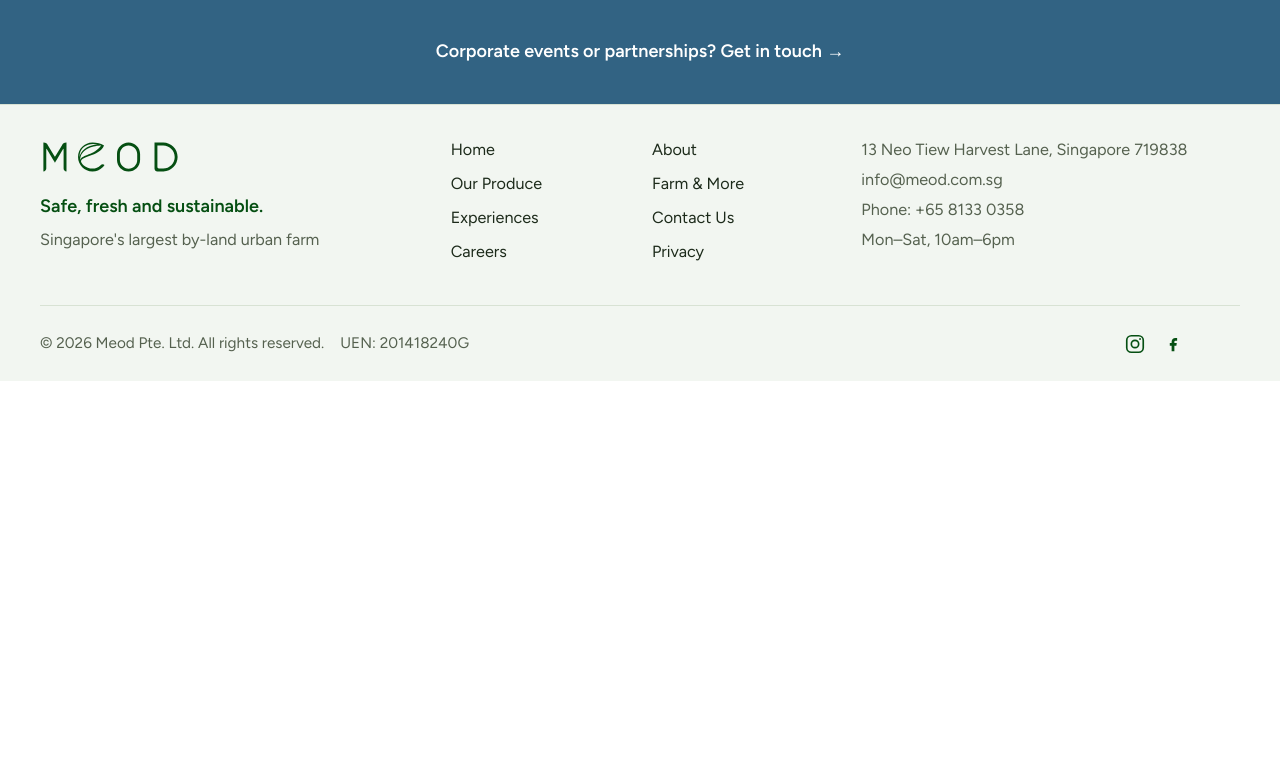
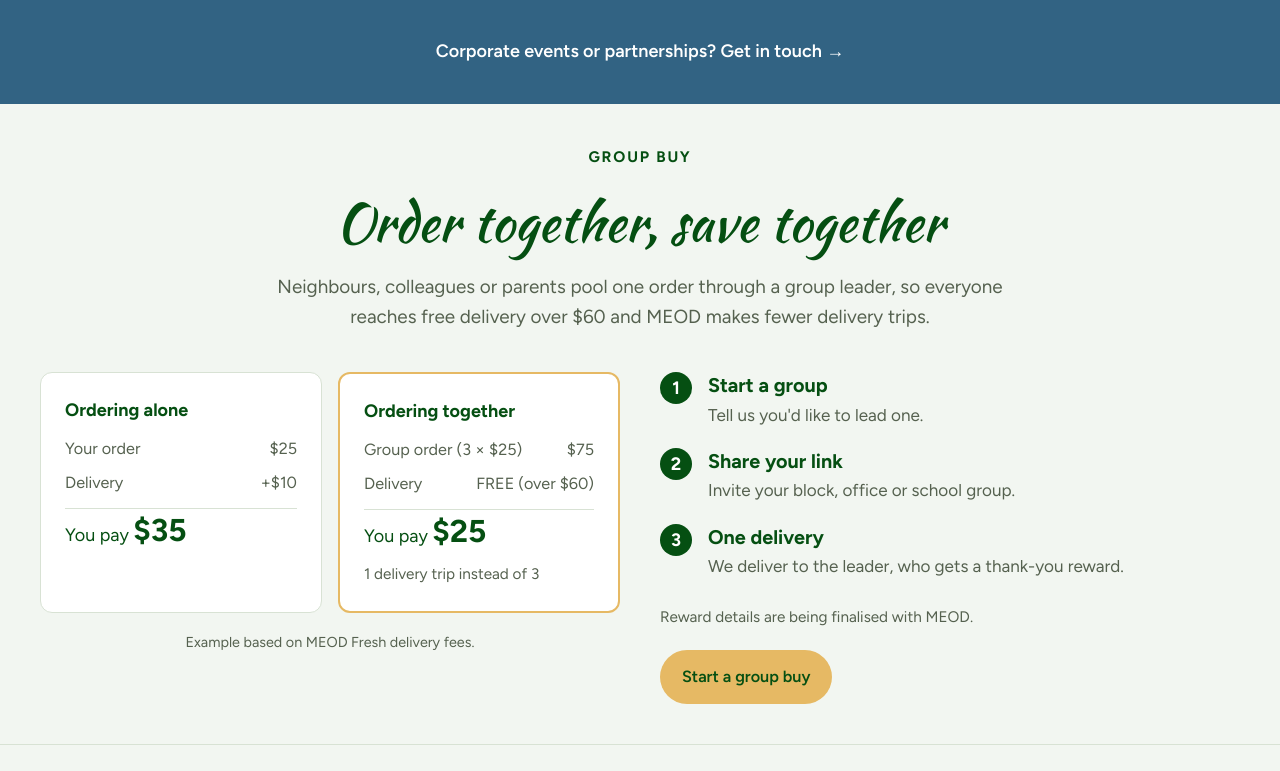
Before and after one commit to Tyllage/Tyllage-MEOD, a React (Vite) app in the folder client/: page / in a window 1280 px wide. Shown: the part 3669-4440 px from the top of the page. Before the commit the page ends 4050 px from the top, so only its background shows below. Built offline with nearby package versions, Linux system fonts and the light colour scheme.

Commit message:
Add Group buy section with alone vs together comparison

```diff
--- /dev/null
+++ b/client/src/components/home/GroupBuy.css
@@ -0,0 +1,166 @@
+.groupbuy {
+  background: var(--color-bg-alt);
+  padding-block: var(--section-padding);
+}
+
+.groupbuy-grid {
+  margin-top: var(--space-8);
+  display: grid;
+  grid-template-columns: 1fr 1fr;
+  gap: var(--space-8);
+  align-items: start;
+}
+
+/* Comparison */
+
+.groupbuy-compare {
+  display: grid;
+  grid-template-columns: 1fr 1fr;
+  gap: var(--space-4);
+}
+
+.groupbuy-compare-box {
+  display: flex;
+  flex-direction: column;
+  gap: var(--space-3);
+}
+
+.groupbuy-compare-box--highlight {
+  border-width: 2px;
+  border-color: var(--color-dandelion);
+}
+
+.groupbuy-compare-title {
+  margin: 0;
+  color: var(--color-forest);
+  font-size: 1rem;
+}
+
+.groupbuy-compare-lines {
+  margin: 0;
+  padding: 0;
+  list-style: none;
+  display: flex;
+  flex-direction: column;
+  gap: var(--space-2);
+}
+
+.groupbuy-compare-lines li {
+  display: flex;
+  justify-content: space-between;
+  gap: var(--space-2);
+  color: var(--color-text-muted);
+  font-size: 0.9rem;
+}
+
+.groupbuy-compare-total {
+  margin: 0;
+  padding-top: var(--space-2);
+  border-top: 1px solid var(--color-border);
+  color: var(--color-forest);
+  font-size: 1rem;
+}
+
+.groupbuy-compare-total strong {
+  font-size: 1.75rem;
+  font-weight: 700;
+}
+
+.groupbuy-compare-trips {
+  margin: 0;
+  color: var(--color-text-muted);
+  font-size: 0.85rem;
+  font-style: italic;
+}
+
+.groupbuy-compare-caption {
+  margin: var(--space-4) 0 0;
+  text-align: center;
+  color: var(--color-text-muted);
+  font-size: 0.8rem;
+}
+
+/* Steps sidebar */
+
+.groupbuy-sidebar {
+  display: flex;
+  flex-direction: column;
+}
+
+.groupbuy-steps {
+  display: flex;
+  flex-direction: column;
+  gap: var(--space-5);
+}
+
+.groupbuy-step {
+  display: flex;
+  align-items: flex-start;
+  gap: var(--space-4);
+  text-align: left;
+}
+
+.groupbuy-step-number {
+  display: inline-flex;
+  align-items: center;
+  justify-content: center;
+  width: var(--space-7);
+  height: var(--space-7);
+  flex-shrink: 0;
+  border-radius: 50%;
+  background: var(--color-forest);
+  color: var(--color-bg);
+  font-weight: 700;
+  font-size: 1rem;
+}
+
+.groupbuy-step-title {
+  margin: 0 0 var(--space-1);
+  color: var(--color-forest);
+  font-size: 1.1rem;
+}
+
+.groupbuy-step-text {
+  margin: 0;
+  color: var(--color-text-muted);
+  font-size: 0.95rem;
+  line-height: 1.5;
+}
+
+.groupbuy-note {
+  margin: var(--space-6) 0 0;
+  color: var(--color-text-muted);
+  font-size: 0.85rem;
+  font-style: italic;
+}
+
+.groupbuy-cta {
+  margin-top: var(--space-5);
+}
+
+@media (max-width: 860px) {
+  .groupbuy-grid {
+    grid-template-columns: 1fr;
+    gap: var(--space-7);
+  }
+}
+
+@media (max-width: 480px) {
+  .groupbuy-compare {
+    grid-template-columns: 1fr;
+  }
+}
+
+@media (max-width: 640px) {
+  .groupbuy {
+    padding-block: var(--space-7);
+  }
+
+  .groupbuy-grid {
+    margin-top: var(--space-6);
+  }
+
+  .groupbuy-cta .btn {
+    width: 100%;
+  }
+}
--- /dev/null
+++ b/client/src/components/home/GroupBuy.jsx
@@ -0,0 +1,130 @@
+import { site, whatsappLink } from '../../data/site.js'
+import './GroupBuy.css'
+
+const steps = [
+  {
+    number: '1',
+    title: 'Start a group',
+    text: "Tell us you'd like to lead one.",
+  },
+  {
+    number: '2',
+    title: 'Share your link',
+    text: 'Invite your block, office or school group.',
+  },
+  {
+    number: '3',
+    title: 'One delivery',
+    text: 'We deliver to the leader, who gets a thank-you reward.',
+  },
+]
+
+const groupBuyMessage =
+  "Hi MEOD Farm, I'd like to start a group buy for my neighbourhood/office."
+
+const exampleOrder = 25
+const groupSize = 3
+const groupOrderTotal = exampleOrder * groupSize
+const isFreeDelivery = groupOrderTotal >= site.delivery.freeOverAmount
+const aloneTotal = exampleOrder + site.delivery.feeAmount
+const togetherTotal = isFreeDelivery
+  ? exampleOrder
+  : exampleOrder + site.delivery.feeAmount / groupSize
+
+function GroupBuy() {
+  return (
+    <section className="groupbuy">
+      <div className="container">
+        <div className="groupbuy-header">
+          <p className="section-eyebrow">Group Buy</p>
+          <h2 className="section-title">Order together, save together</h2>
+          <p className="section-intro">
+            Neighbours, colleagues or parents pool one order through a group
+            leader, so everyone reaches free delivery over {site.delivery.freeOver}{' '}
+            and MEOD makes fewer delivery trips.
+          </p>
+        </div>
+
+        <div className="groupbuy-grid">
+          <div className="groupbuy-compare-wrap">
+            <div className="groupbuy-compare">
+              <div className="card groupbuy-compare-box">
+                <h3 className="groupbuy-compare-title">Ordering alone</h3>
+                <ul className="groupbuy-compare-lines">
+                  <li>
+                    <span>Your order</span>
+                    <span>${exampleOrder}</span>
+                  </li>
+                  <li>
+                    <span>Delivery</span>
+                    <span>+${site.delivery.feeAmount}</span>
+                  </li>
+                </ul>
+                <p className="groupbuy-compare-total">
+                  You pay <strong>${aloneTotal}</strong>
+                </p>
+              </div>
+
+              <div className="card groupbuy-compare-box groupbuy-compare-box--highlight">
+                <h3 className="groupbuy-compare-title">Ordering together</h3>
+                <ul className="groupbuy-compare-lines">
+                  <li>
+                    <span>
+                      Group order ({groupSize} × ${exampleOrder})
+                    </span>
+                    <span>${groupOrderTotal}</span>
+                  </li>
+                  <li>
+                    <span>Delivery</span>
+                    <span>FREE (over {site.delivery.freeOver})</span>
+                  </li>
+                </ul>
+                <p className="groupbuy-compare-total">
+                  You pay <strong>${togetherTotal}</strong>
+                </p>
+                <p className="groupbuy-compare-trips">
+                  1 delivery trip instead of {groupSize}
+                </p>
+              </div>
+            </div>
+
+            <p className="groupbuy-compare-caption">
+              Example based on MEOD Fresh delivery fees.
+            </p>
+          </div>
+
+          <div className="groupbuy-sidebar">
+            <div className="groupbuy-steps">
+              {steps.map((step) => (
+                <div className="groupbuy-step" key={step.number}>
+                  <span className="groupbuy-step-number">{step.number}</span>
+                  <div className="groupbuy-step-copy">
+                    <h3 className="groupbuy-step-title">{step.title}</h3>
+                    <p className="groupbuy-step-text">{step.text}</p>
+                  </div>
+                </div>
+              ))}
+            </div>
+
+            <p className="groupbuy-note">
+              Reward details are being finalised with MEOD.
+            </p>
+
+            <div className="groupbuy-cta">
+              <a
+                className="btn btn-primary"
+                href={whatsappLink(groupBuyMessage)}
+                target="_blank"
+                rel="noopener noreferrer"
+              >
+                Start a group buy
+              </a>
+            </div>
+          </div>
+        </div>
+      </div>
+    </section>
+  )
+}
+
+export default GroupBuy
--- a/client/src/data/site.js
+++ b/client/src/data/site.js
@@ -15,9 +15,12 @@ export const site = {
     { label: 'General Visitation', value: 'By Appointment Only' },
     { label: 'Farm Marketplace', value: 'By Appointment Only' },
   ],
-  // From meodfresh.com — confirm with MEOD before launch
+  // Confirmed from the meodfresh.com shipping policy (Oct 2026)
   delivery: {
     freeOver: '$60',
+    fee: '$10',
+    freeOverAmount: 60,
+    feeAmount: 10,
     days: 'Tue, Thu & Sat',
   },
 }
@@ -42,6 +45,8 @@ export const socials = [
   { label: 'Facebook', url: 'https://www.facebook.com/MeodFarm/' },
 ]
 
-export const whatsappUrl = `https://wa.me/${site.phone.replace(/\D/g, '')}?text=${encodeURIComponent(
-  site.whatsappMessage,
-)}`
+export function whatsappLink(message) {
+  return `https://wa.me/${site.phone.replace(/\D/g, '')}?text=${encodeURIComponent(message)}`
+}
+
+export const whatsappUrl = whatsappLink(site.whatsappMessage)
--- a/client/src/pages/Home.jsx
+++ b/client/src/pages/Home.jsx
@@ -3,6 +3,7 @@ import WhatWeDo from '../components/home/WhatWeDo.jsx'
 import OurPromise from '../components/home/OurPromise.jsx'
 import PopularProducts from '../components/home/PopularProducts.jsx'
 import WhereToBuy from '../components/home/WhereToBuy.jsx'
+import GroupBuy from '../components/home/GroupBuy.jsx'
 
 function Home() {
   return (
@@ -12,6 +13,7 @@ function Home() {
       <OurPromise />
       <PopularProducts />
       <WhereToBuy />
+      <GroupBuy />
     </>
   )
 }
```
